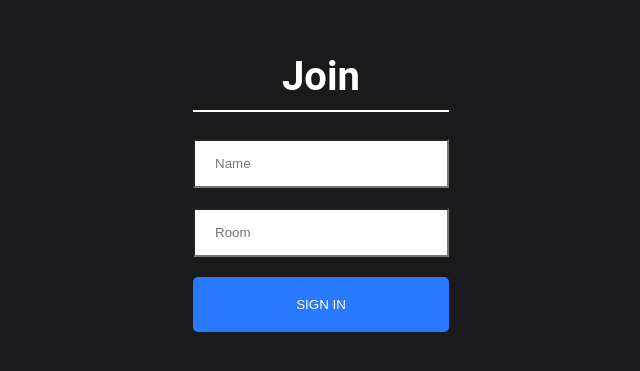
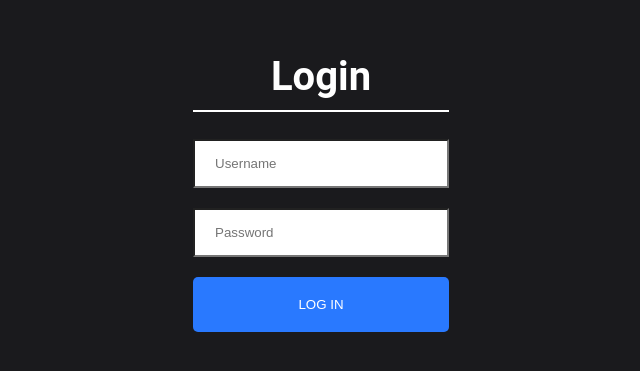
Before and after one commit to Sojborg/Chatter, a React (Create React App) app in the folder client/: page / in a window 1280 px wide. Shown: the part 221-592 px from the top of the page, without its empty margins (319-959 px from the left). Built offline with nearby package versions, Linux system fonts and the light colour scheme.

Commit message:
renaming

```diff
--- a/client/src/App.tsx
+++ b/client/src/App.tsx
@@ -3,12 +3,12 @@ import './App.css';
 
 import {BrowserRouter as Router, Route} from "react-router-dom";
 import {Chat} from "./Views/Chat/Chat";
-import {Join} from "./Views/Join/Join";
+import {Login} from "./Views/Join/Login";
 
 const App = () => {
   return (
     <Router>
-      <Route path="/" exact component={Join}/>
+      <Route path="/" exact component={Login}/>
       <Route path="/chat" component={Chat}/>
     </Router>
   );
--- a/client/src/Views/Join/Join.tsx
+++ b/client/src/Views/Join/Login.tsx
@@ -1,9 +1,9 @@
 import React, {useState} from 'react';
 
-import './Join.css';
+import './Login.css';
 import {useHistory} from "react-router-dom";
 
-export const Join = () => {
+export const Login = () => {
   const [email, setEmail] = useState('');
   const [password, setPassword] = useState('');
   const history = useHistory();
@@ -27,17 +27,17 @@ export const Join = () => {
   return (
     <div className="joinOuterContainer">
       <div className="joinInnerContainer">
-        <h1 className="heading">Join</h1>
+        <h1 className="heading">Login</h1>
         <div>
           <input
-            placeholder="Name"
+            placeholder="Username"
             className="joinInput"
             type="text"
             onChange={(event) => setEmail(event.target.value)}/>
         </div>
         <div>
           <input
-            placeholder="Room"
+            placeholder="Password"
             className="joinInput mt-20"
             type="password"
             onChange={(event) => setPassword(event.target.value)}/>
@@ -46,7 +46,7 @@ export const Join = () => {
         <button
           className={'button mt-20'}
           onClick={login}
-          type="submit">Sign In
+          type="submit">Log In
         </button>
 
       </div>
```
Also changed, not shown: client/src/Views/Join/Login.css (renamed from client/src/Views/Join/Join.css).
